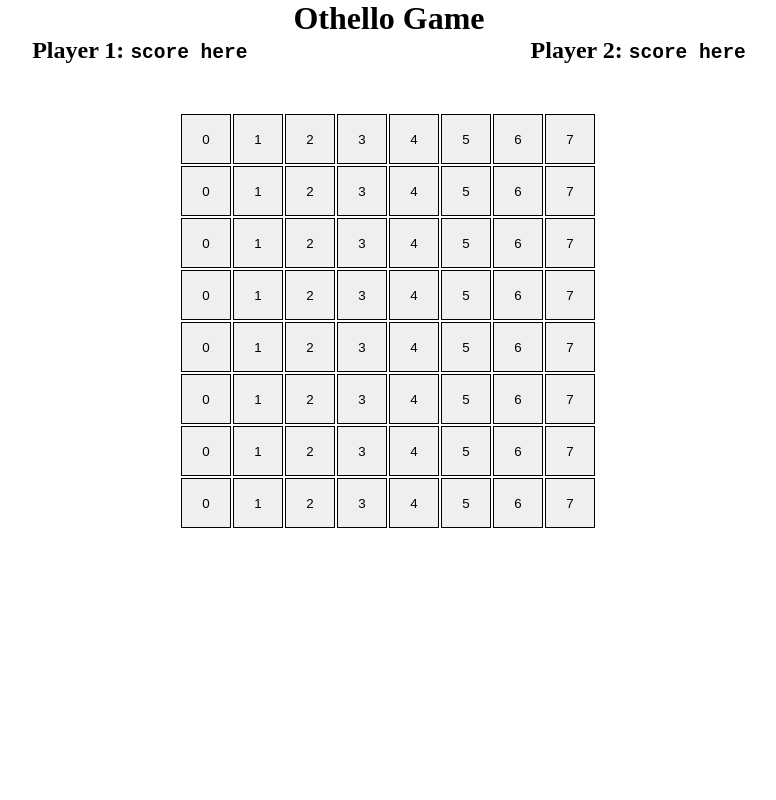
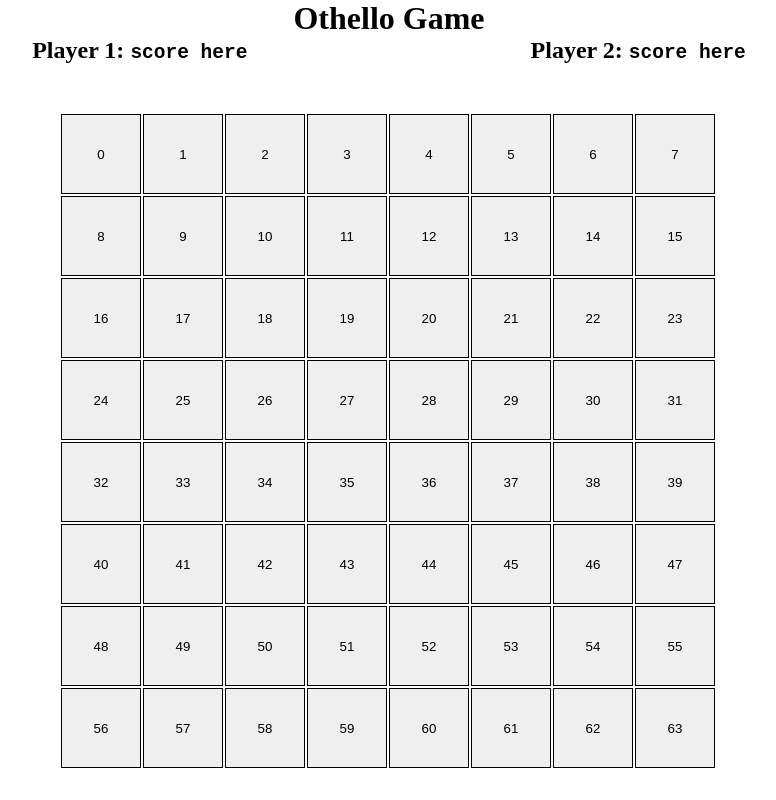
Before and after one commit to a1clark1a/Othello-game, a React app: page / in a window 1280 px wide. Shown: the whole page, without its empty margins (251-1027 px from the left). Built offline with nearby package versions, Linux system fonts and the light colour scheme.

Commit message:
initial piece added and button click interaction

```diff
--- a/src/App.js
+++ b/src/App.js
@@ -5,6 +5,7 @@
 //TODO Handle AI
 //TODO Handle Multiplayer
 //TODO Make App into PWA
+//TODO Setup logic for finding middle of board regardless of board size
 
 import React from "react"
 import Board from "./components/Board/Board"
@@ -16,7 +17,7 @@ const App = () => {
       <h1 className="title">Othello Game</h1>
       <ScoreBoard />
       <div className="board-container">
-        <Board />
+        <Board size={8} />
       </div>
     </main>
   )
--- a/src/components/Board/Board.js
+++ b/src/components/Board/Board.js
@@ -5,14 +5,18 @@
 import React from "react"
 import Square from "./Square/Square"
 
-const Board = () => {
+const Board = ({ size }) => {
   const container = []
-  for (let i = 0; i < 8; i++) {
+  for (let i = 0; i < size; i++) {
     const row = []
-    for (let j = 0; j < 8; j++) {
-      row.push(<Square position={`${j}`} />)
+    for (let j = 0; j < size; j++) {
+      row.push(<Square key={j} position={`${j + i * size}`} />)
     }
-    container.push(<div className="row">{row}</div>)
+    container.push(
+      <div className="row" key={i}>
+        {row}
+      </div>
+    )
   }
   return <div className="container">{container}</div>
 }
--- a/src/components/Board/Square/Square.js
+++ b/src/components/Board/Square/Square.js
@@ -3,10 +3,23 @@
 //TODO Square is clickable
 //TODO Square holds piece component
 
-import React from "react"
+import React, { useState } from "react"
+import Piece from "../../Piece/Piece"
 
 const Square = ({ position }) => {
-  return <button className="square">{position}</button>
+  const [clicked, setClicked] = useState(false)
+
+  return (
+    <button
+      className="square"
+      onClick={() => {
+        console.log(position)
+        setClicked(!clicked)
+      }}
+    >
+      {clicked ? <Piece position={position} /> : position}
+    </button>
+  )
 }
 
 export default Square
--- a/src/components/Piece/Piece.js
+++ b/src/components/Piece/Piece.js
@@ -1 +1,8 @@
 //TODO Main reusable component for both players must handle white and black piece
+import React from "react"
+
+const Piece = ({ position, color }) => {
+  return <div className="piece">piece</div>
+}
+
+export default Piece
--- a/src/index.css
+++ b/src/index.css
@@ -20,9 +20,10 @@
   margin-top: 50px;
 }
 
+/*Square */
 .square {
-  width: 50px;
-  height: 50px;
+  width: 80px;
+  height: 80px;
   border: 1px solid black;
   margin: 0 2px 2px 0;
 }
@@ -30,3 +31,15 @@
 button:hover {
   cursor: pointer;
 }
+
+/*Piece */
+.piece {
+  border: 1px solid black;
+  width: 50px;
+  height: 50px;
+  border-radius: 50%;
+  display: flex;
+  justify-content: center;
+  align-items: center;
+  margin: auto;
+}
```
